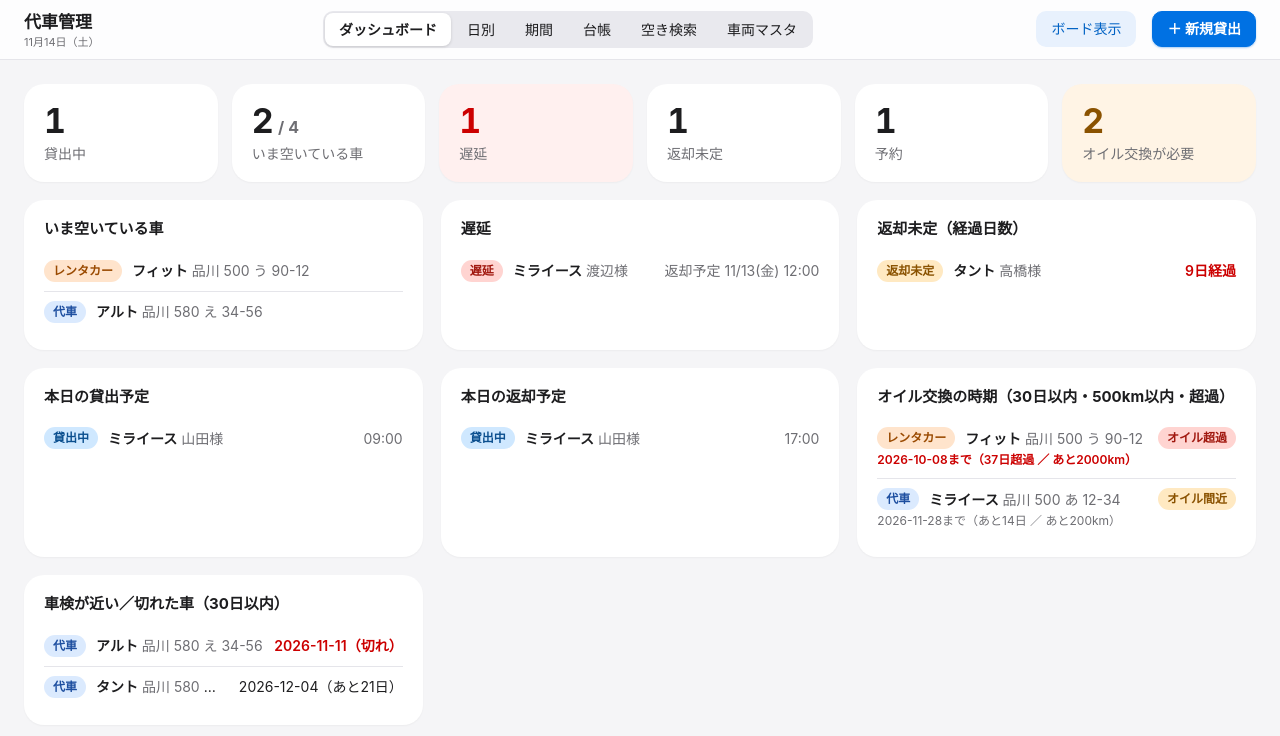
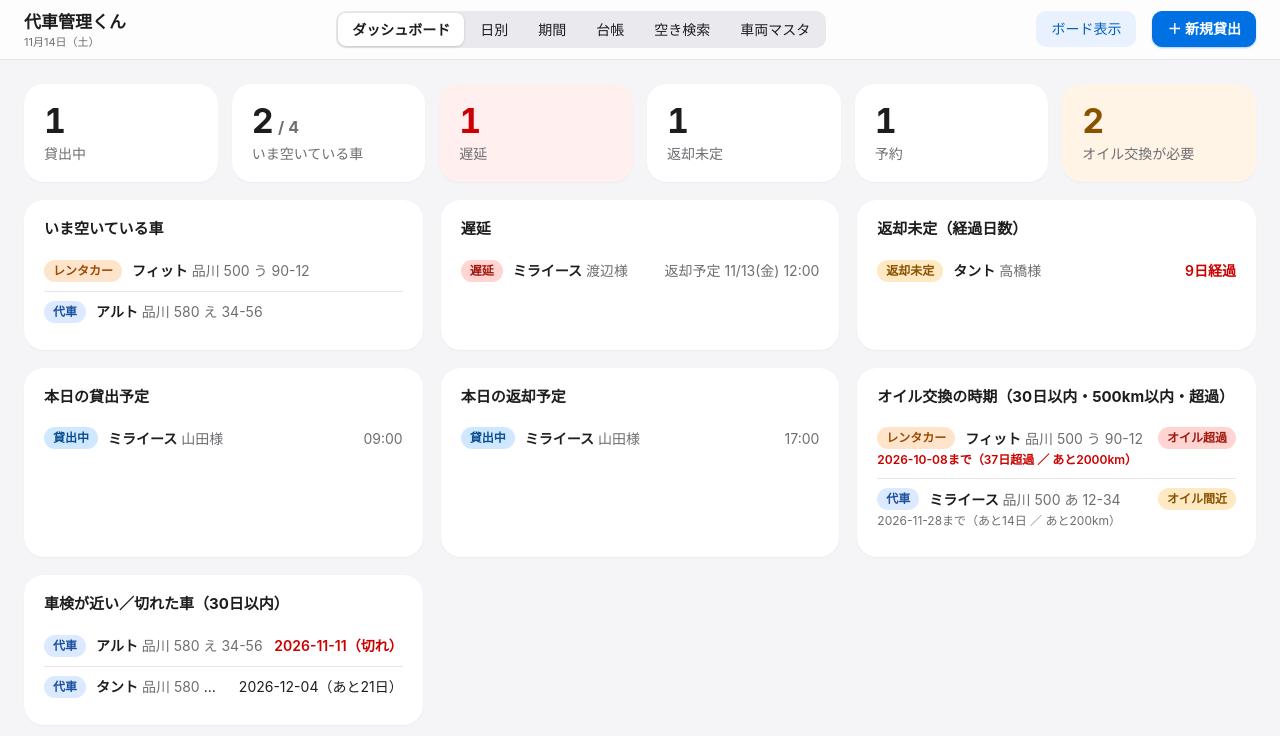
Before and after one commit to forudesign17-cmd/daisha-app, a plain HTML site: page index.html in a window 1280 px wide. Drawn offline with Linux system fonts and the light colour scheme.

Commit message:
アプリ名を「代車管理くん」に変更
Co-Authored-By: Claude Sonnet 5.5 <noreply@anthropic.com>

```diff
--- a/index.html
+++ b/index.html
@@ -1,10 +1,10 @@
 <meta charset="utf-8">
 <meta name="viewport" content="width=device-width, initial-scale=1, viewport-fit=cover">
 <meta name="claude:viewport-fit-sides" content="cover">
-<title>代車管理</title>
+<title>代車管理くん</title>
 <link rel="stylesheet" href="style.css">
 <header class="topbar">
-  <div class="brand">代車管理<small id="today"></small></div>
+  <div class="brand">代車管理くん<small id="today"></small></div>
   <nav class="seg" id="nav">
     <button data-view="dashboard"><span class="l">ダッシュボード</span><span class="s">ホーム</span></button>
     <button data-view="day"><span class="l">日別</span><span class="s">日別</span></button>
```
